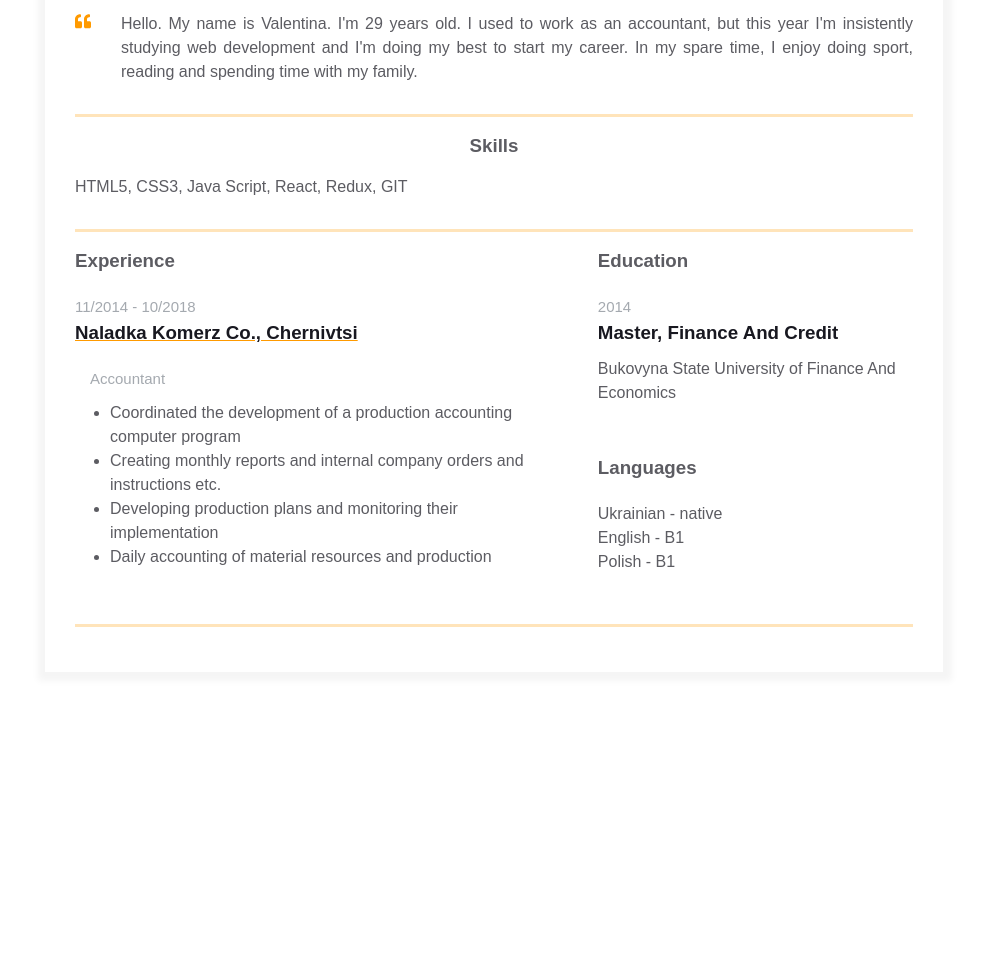
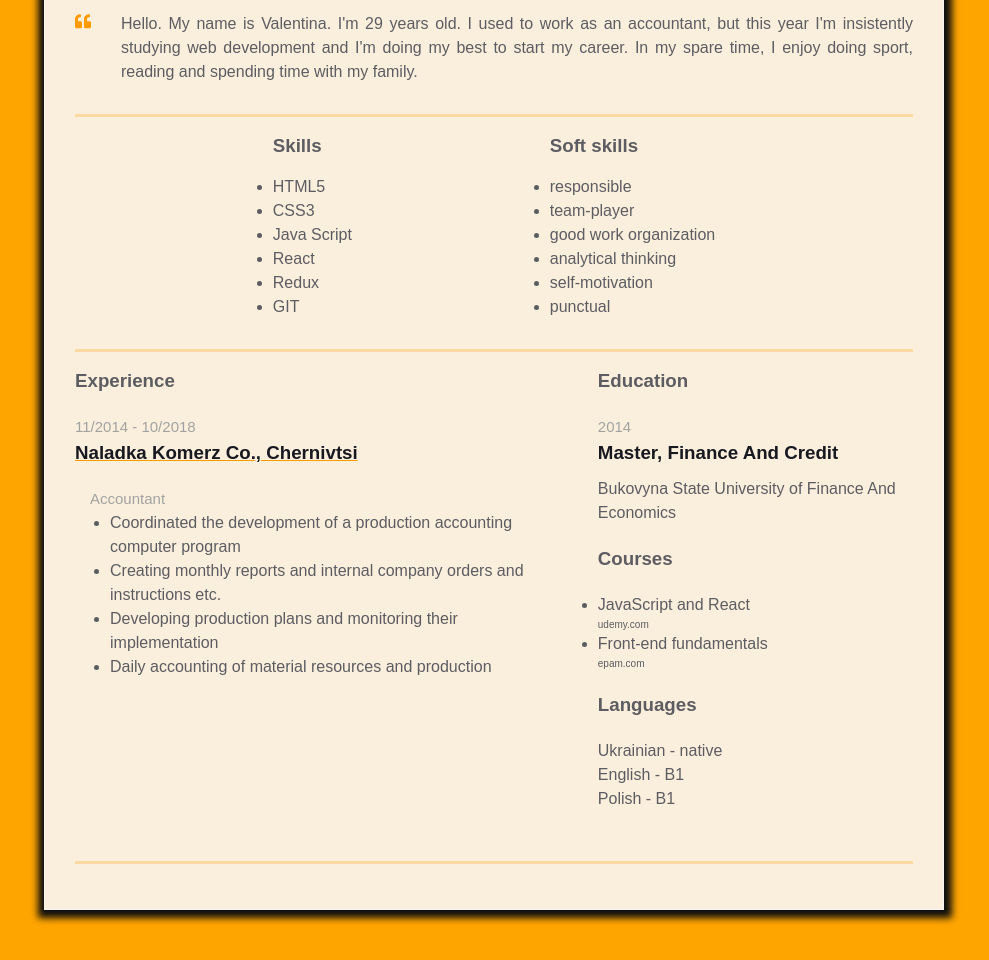
Before and after one commit to ValentinaTenus/my-resume, a plain HTML site: page index.html in a window 1280 px wide. Shown: the part 394-1354 px from the top of the page, without its empty margins (146-1135 px from the left). Before the commit the page ends 1117 px from the top, so only its background shows below. Drawn offline with Linux system fonts and the light colour scheme.

Commit message:
added courses and soft skills

```diff
--- a/index.html
+++ b/index.html
@@ -1,10 +1,10 @@
 <!DOCTYPE html>
-<html>
+<html lang="en">
   <head>
-    <meta charset="UTF-8" />
+    <meta charset="UTF-8"/>
     <title>Résumé</title>
-    <meta name="viewport" content="width=device-width, initial-scale=1" />
-    <link rel="stylesheet" href="styles.css" />
+    <meta name="viewport" content="width=device-width, initial-scale=1"/>
+    <link rel="stylesheet" href="styles.css"/>
   </head>
   <body>
     <main>
@@ -12,15 +12,15 @@
         <div class="container">
           <div class="resume__block">
             <h1 class="contact-info__header">Valentyna Tenus</h1>
-              <h3 class="contact-info__sub-header">Front-end developer</h3>
-
+            <h3 class="contact-info__sub-header">Front-End Web Developer</h3>
             <div class="contact_info_container fh">
               <div class="contact-info__block">
                 <a
                   href="https://www.google.com/maps?q=Opole"
                   target="_blank"
                   rel="author"
-                      class="contact-info__item">
+                  class="contact-info__item"
+                >
                   <div class="contact-info__item-icon-wrapper">
                     <svg
                       class="contact-info__item-icon"
@@ -42,7 +42,8 @@
                 <a
                   href="tel:+48739472472"
                   rel="author"
-                      class="contact-info__item">
+                  class="contact-info__item"
+                  >
                   <div class="contact-info__item-icon-wrapper">
                     <svg
                       class="contact-info__item-icon"
@@ -51,7 +52,8 @@
                       height="16"
                       width="16"
                     >
-                          <path d="M164.9 24.6c-7.7-18.6-28-28.5-47.4-23.2l-88 24C12.1 30.2 0 46 0 64C0 311.4 200.6 512 448
+                      <path
+                        d="M164.9 24.6c-7.7-18.6-28-28.5-47.4-23.2l-88 24C12.1 30.2 0 46 0 64C0 311.4 200.6 512 448
                         512c18 0 33.8-12.1 38.6-29.5l24-88c5.3-19.4-4.6-39.7-23.2-47.4l-96-40c-16.3-6.8-35.2-2.1-46.3
                         11.6L304.7 368C234.3 334.7 177.3 277.7 144 207.3L193.3 167c13.7-11.2 18.4-30 11.6-46.3l-40-96z"
                       />
@@ -111,14 +113,14 @@
               </div>
 
               <div class="contact-info__block contact-info__block--center">
-                  <img
-                    class="contact-info__avatar"
+                <img class="contact-info__avatar"
                   src="assets/avatar.jpg"
                   alt="Avatar"
-                    width="150"
-                    height="150"
+                  width="200"
+                  height="200"
                 />
               </div>
+
               <div class="contact-info__block">
                 <a
                   href="mailto:valentinatenus@gmail.com"
@@ -194,6 +196,7 @@
                   <span>Valentina Tenus</span>
                 </a>
               </div>
+
             </div>
           </div>
         </div>
@@ -230,14 +233,31 @@
         <div class="container">
           <div class="resume__block">
             <div class="skills">
+              <div class="skills-hard">
                 <h3 class="skills__header">Skills</h3>
-                        <p class="skills__text">
-                          HTML5, CSS3, Java Script, React, Redux, GIT
-                        </p>
+                  <ul class="skills__list">
+                    <li>HTML5</li>
+                    <li>CSS3</li>
+                    <li>Java Script</li>
+                    <li>React</li>
+                    <li>Redux</li>
+                    <li>GIT</li>
+                    </ul>
+                </div>
+                <div class="skills-soft">
+                  <h3 class="skills__header">Soft skills</h3>
+                  <ul class="skills__list">
+                    <li>responsible</li>
+                    <li>team-player</li>
+                    <li>good work organization</li>
+                    <li>analytical thinking</li>
+                    <li>self-motivation</li>
+                    <li>punctual</li>
+                  </ul>
                 </div>
               </div>
             </div>
-
+        </div>
         <div class="container">
           <div class="resume__block">
             <div class="main-info fh">
@@ -255,7 +275,6 @@
                     <span class="experiences__company-project-role"
                     >Accountant</span
                     >
-                                        <h3 class="experiences__company-project-name"></h3>
                     <ul class="experiences__company-project-responsibilities">
                       <li>Coordinated the development of a production accounting computer program</li>
                       <li>Creating monthly reports and internal company orders and instructions etc.</li>
@@ -265,8 +284,6 @@
                   </div>
                 </div>
               </div>
-
-                        <div class="additional-info fv">
               <div class="additional-info fv">
                 <div class="additional-info__education">
                   <h3 class="additional-info__education-header">Education</h3>
@@ -274,27 +291,46 @@
                     <span class="additional-info__education-university-durability"
                     >2014</span
                     >
-                                    <h3 class="additional-info__education-university-speciality">
-                                        Master, Finance And Credit
-                                    </h3>
-                                    <p class="additional-info__education-university-name">
-                                        Bukovyna State University of Finance And Economics
-                                    </p>
+                    <h3 class="additional-info__education-university-speciality"
+                    >Master, Finance And Credit</h3
+                    >
+                    <p class="additional-info__education-university-name"
+                    >Bukovyna State University of Finance And Economics</p
+                    >
                   </div>
                 </div>
-
+                <div class="additional-info__education">
+                  <h3 class="additional-info__education-header">Courses</h3>
+                    <ul class="additional-info__education-courses">
+                      <li class="additional-info__education-course-name">
+                        <p
+                        >JavaScript and React</p
+                        >
+                        <p class="additional-info__education-source-name"
+                        >udemy.com</p
+                        >
+                      </li>
+                      <li class="additional-info__education-course-name">
+                        <p
+                        >Front-end fundamentals</p
+                        >
+                        <p class="additional-info__education-source-name"
+                        >epam.com</p
+                        >
+                      </li>
+                    </ul>
+                </div>
                 <div class="additional-info__languages">
                   <h3 class="additional-info__languages-header">Languages</h3>
-                                  <p class="additional-info__languages-item">
-                                    Ukrainian - native
-                                  </p>
-                                  <p class="additional-info__languages-item">
-                                    English - B1
-                                  </p>
-                                  <p class="additional-info__languages-item">
-                                    Polish - B1
-                                  </p>
-                                </div>
+                    <p class="additional-info__languages-item"
+                    >Ukrainian - native</p
+                    >
+                    <p class="additional-info__languages-item"
+                    >English - B1</p
+                    >
+                    <p class="additional-info__languages-item"
+                    >Polish - B1</p
+                    >
                 </div>
               </div>
             </div>
--- a/styles.css
+++ b/styles.css
@@ -9,6 +9,8 @@
   body {
     font-family: Arial, Helvetica, sans-serif;
     line-height: 1.5;
+    background-image: var(--bg-image);
+    background-color: var(--bg-color);
 
     --primary-text-color: #181820;
     --secondary-text-color: #5c5c62;
@@ -16,6 +18,9 @@
     --icon-color: #6a737d;
     --border-color: #ff9a0045;
     --text-decoration-color: #ff9a00;
+    --bg-color: orange;
+    --bg-color-fade: rgb(250, 239, 220);
+    --bg-image: liner-gradient( to bottom, var(--bg-color), var(--bg-color-fade));
   }
 
   .container {
@@ -39,9 +44,10 @@
   .resume {
     margin: 50px auto;
     border: 1px solid #f5f5f5;
-    box-shadow: 1px 1px 7px 7px #f5f5f5;
+    box-shadow: 1px 1px 7px 7px #0f0f0f;
     padding: 30px 0;
     max-width: 900px;
+    background-color: var(--bg-color-fade);
   }
 
   .resume__block {
@@ -104,6 +110,10 @@
   display: flex;
   justify-content: start;
 }
+.contact-info__item span:hover {
+  color: var(--bg-color);
+  border-bottom: 2px solid var(--bg-color);
+}
 
 .contact-info__item:not(:last-child) {
   margin-bottom: 20px;
@@ -127,8 +137,8 @@
 
 .contact-info__avatar {
   border-radius: 50%;
-  width: 100px;
-  height: 100px;
+  width: 150px;
+  height: 150px;
   object-fit: cover;
   border: 3px solid;
   border-color: var(--text-decoration-color);
@@ -162,13 +172,20 @@
     text-align: justify;
   }
 
+  .skills {
+    width: 100%;
+    display: flex;
+    flex-direction: row;
+    justify-content: space-evenly;
+  }
+
   .skills__header {
     color: var(--secondary-text-color);
-    text-align: center;
+    text-align: left;
     margin-bottom: 15px;
   }
 
-  .skills__text {
+  .skills__list {
     color: var(--secondary-text-color);
     text-align: justify;
   }
@@ -255,6 +272,15 @@
     color: var(--secondary-text-color);
   }
 
+  .additional-info__education-course-name{
+    color: var(--secondary-text-color);
+  }
+
+  .additional-info__education-source-name{
+    color: var(--secondary-text-color);
+    font-size: 10px;
+  }
+
   .additional-info__languages {
     margin-bottom: 20px;
   }
```
Lines whose indentation alone changed are shown as unchanged.
